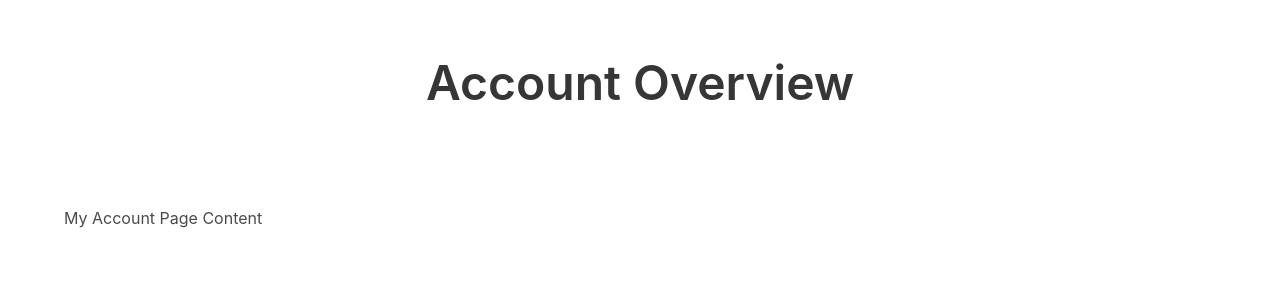
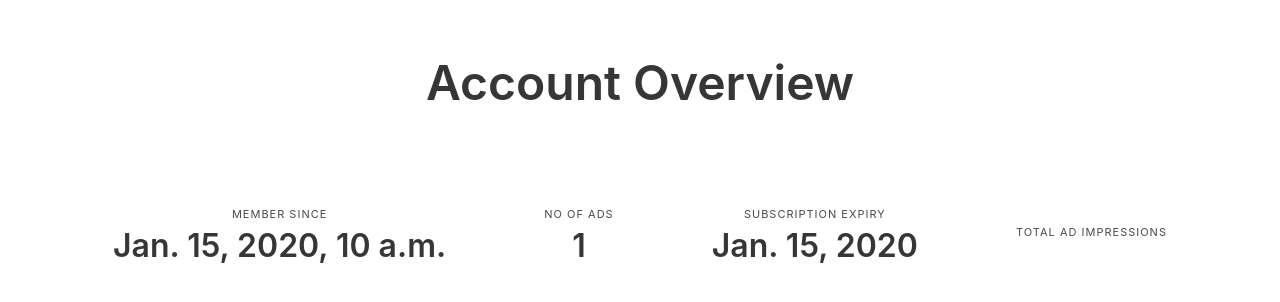
Before and after one commit to davebland/purple-pages, a Django app: page /account/ in a window 1280 px wide. Shown: the part 62-364 px from the top of the page. Run offline with Django 3.2, Linux system fonts and the light colour scheme; a user stored in the database is signed in; tables that the repository leaves empty hold one stand-in row (values such as "Sample post"); parts of the project's set-up code (start-up, migrations or seed data) failed here and were passed over.

Commit message:
moved user stats to account overview

```diff
--- a/accounts/templates/my_account.html
+++ b/accounts/templates/my_account.html
@@ -1,4 +1,29 @@
 {% extends 'base.html' %}
 {% block main-content %}
-My Account Page Content
+<div class="level">
+    <div class="level-item has-text-centered">
+        <div>
+            <p class="heading">Member Since</p>
+            <p class="title">{{ request.user.date_joined }}</p>
+        </div>
+    </div>
+    <div class="level-item has-text-centered">
+        <div>
+            <p class="heading">No of Ads</p>
+            <p class="title">{{ user_stats.no_of_ads }}</p>
+        </div>
+    </div>
+    <div class="level-item has-text-centered">
+        <div>
+            <p class="heading">Subscription Expiry</p>
+            <p class="title">{{ user_stats.subscription.expiry_date }}</p>
+        </div>
+    </div>
+    <div class="level-item has-text-centered">
+        <div>
+            <p class="heading">Total Ad Impressions</p>
+            <p class="title"></p>
+        </div>
+    </div>
+</div>
 {% endblock %}
--- a/accounts/views.py
+++ b/accounts/views.py
@@ -3,10 +3,27 @@ from django.contrib.auth.decorators import login_required
 from django.template.loader import render_to_string
 
 from adverts.views import get_user_ads
+from adverts.models import Advert
+from subscriptions.models import Subscription
 
 @login_required
 def my_account(request):
-    return render(request, 'my_account.html', {'page_title':'Account Overview'})
+    """ Generate user account overview page """
+    # Collect some object to use in stats
+    try:
+        user_subscription = Subscription.objects.get(user=request.user)
+    except:
+        user_subscription = "No Subscription"
+    try:
+        user_ads = Advert.objects.filter(user=request.user).count()
+    except:
+        user_ads = "No Ads"
+    # Create stats dict and render
+    user_stats = {
+        'subscription' : user_subscription,
+        'no_of_ads' : user_ads,
+    }
+    return render(request, 'my_account.html', {'page_title':'Account Overview', 'user_stats':user_stats})
 
 @login_required
 def my_ads(request):
```
Also changed, not shown: subscriptions/templates/subscription_overview.html (+12 -15 lines).
